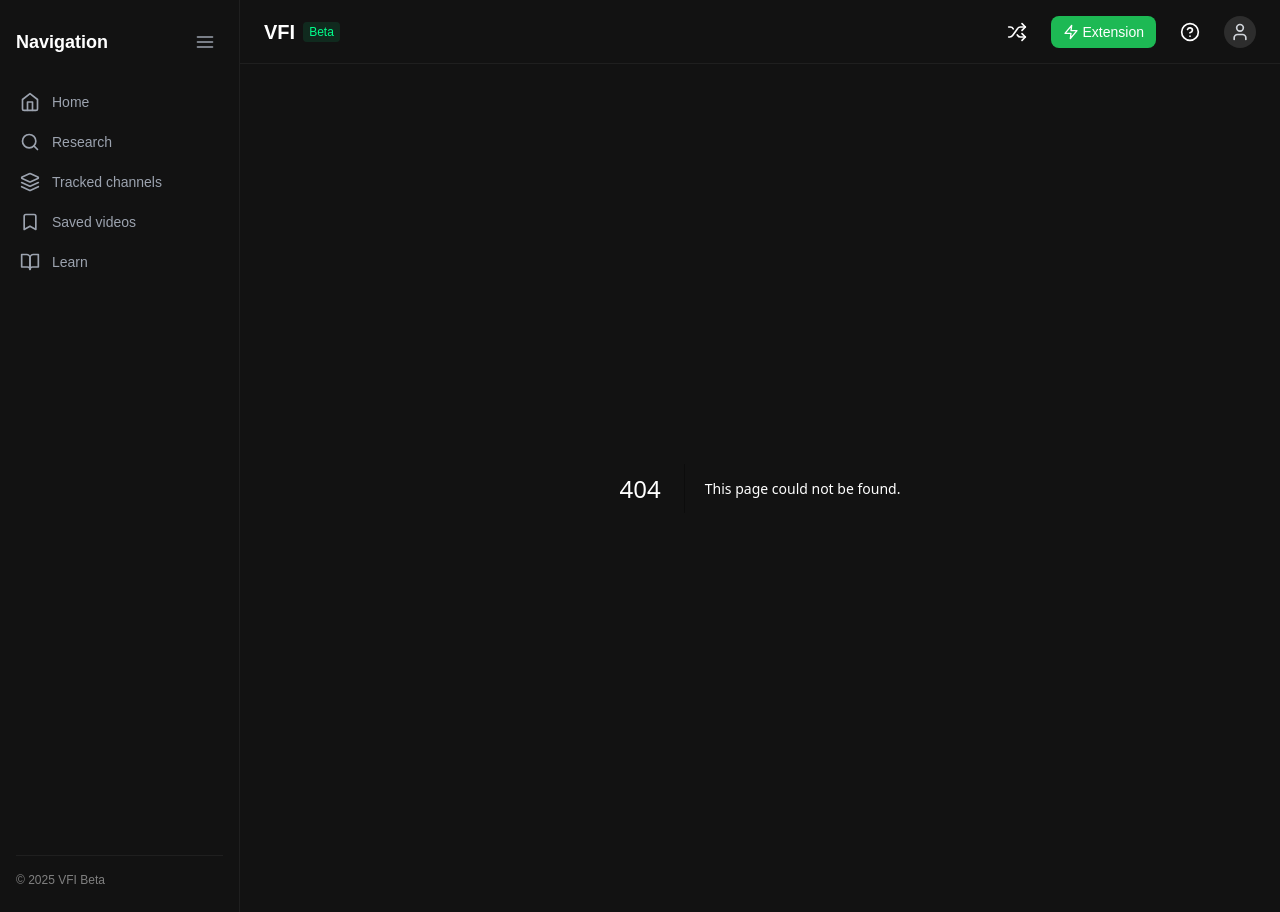
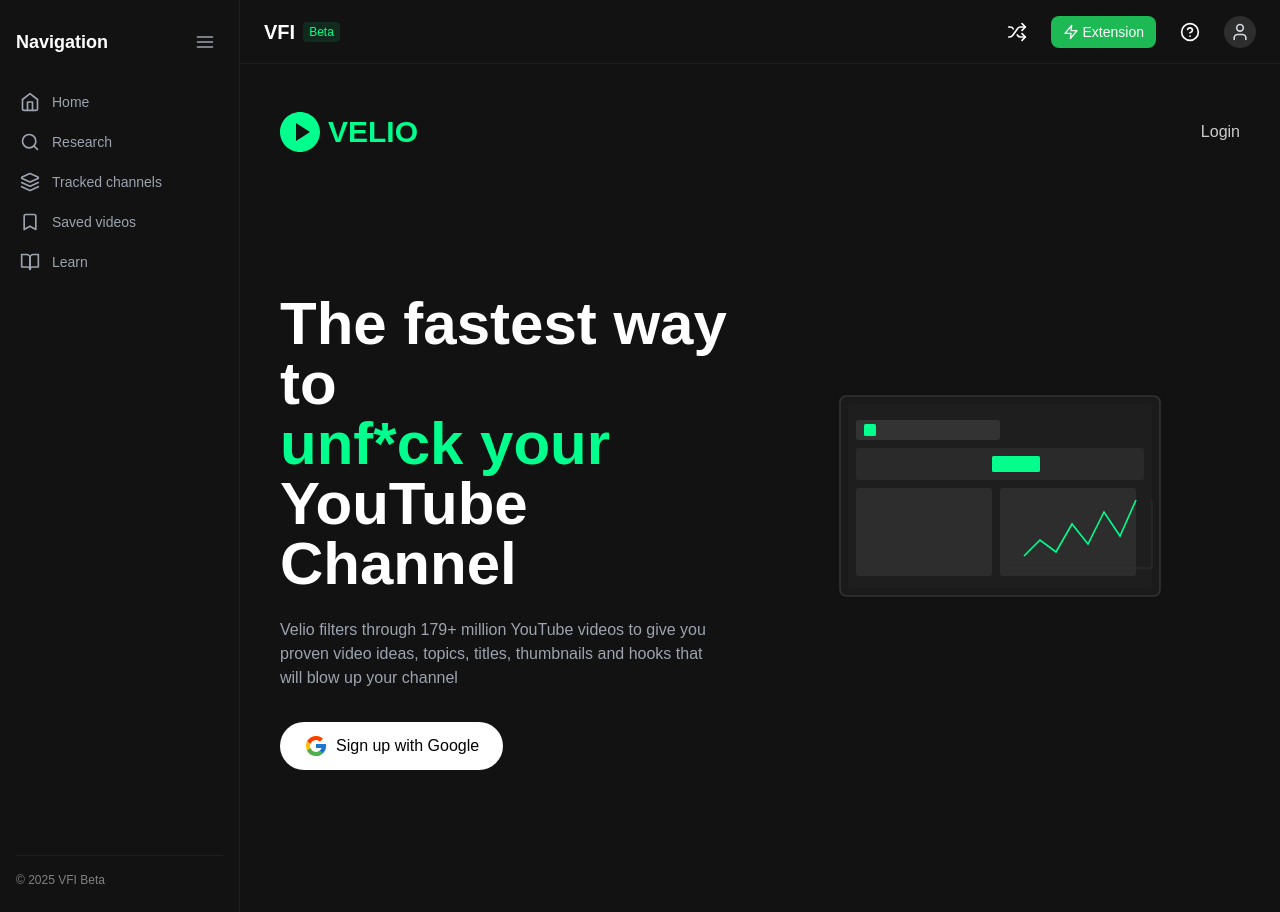
Before and after one commit to Rsilva305/vfi-view-stats, a Next.js app: page /landing in a window 1280 px wide. Before the commit this address had no page. Built offline with nearby package versions, Linux system fonts and the light colour scheme.

Commit message:
Add landing page and login page in auth group

```diff
--- /dev/null
+++ b/src/app/(auth)/landing/page.tsx
@@ -0,0 +1,72 @@
+"use client";
+
+import Image from "next/image";
+import Link from "next/link";
+
+export default function LandingPage() {
+  return (
+    <div className="min-h-screen bg-[#121212] flex flex-col">
+      {/* Header */}
+      <header className="w-full max-w-7xl mx-auto px-4 py-6 flex justify-between items-center">
+        <div className="flex items-center">
+          <div className="text-[#00FF8C] text-3xl font-bold flex items-center">
+            <span className="mr-2">
+              <svg width="40" height="40" viewBox="0 0 40 40" fill="none" xmlns="http://www.w3.org/2000/svg">
+                <path d="M20 0C8.95 0 0 8.95 0 20C0 31.05 8.95 40 20 40C31.05 40 40 31.05 40 20C40 8.95 31.05 0 20 0ZM16 29V11L30 20L16 29Z" fill="#00FF8C"/>
+              </svg>
+            </span>
+            VELIO
+          </div>
+        </div>
+        <Link href="/login" className="text-[#CCC] hover:text-white transition-colors">
+          Login
+        </Link>
+      </header>
+
+      {/* Main Content */}
+      <main className="flex-1 flex">
+        <div className="w-full max-w-7xl mx-auto px-4 py-12 flex flex-col md:flex-row items-center">
+          {/* Left Content - Text */}
+          <div className="w-full md:w-1/2 mb-12 md:mb-0">
+            <h1 className="text-4xl md:text-6xl font-bold mb-6">
+              The fastest way to
+              <span className="block text-[#00FF8C]">unf*ck your</span>
+              <span className="block">YouTube Channel</span>
+            </h1>
+
+            <p className="text-[#9CA3AF] mb-8 max-w-md">
+              Velio filters through 179+ million YouTube videos to give you proven video ideas, topics, titles, thumbnails and hooks that will blow up your channel
+            </p>
+
+            <button
+              className="flex items-center bg-white text-black px-6 py-3 rounded-full font-medium"
+              onClick={() => window.location.href = '/api/auth/google'}
+            >
+              <svg width="24" height="24" viewBox="0 0 24 24" fill="none" xmlns="http://www.w3.org/2000/svg" className="mr-2">
+                <path d="M21.8055 10.0415H21V10H12V14H17.6515C16.827 16.3285 14.6115 18 12 18C8.6865 18 6 15.3135 6 12C6 8.6865 8.6865 6 12 6C13.5295 6 14.921 6.577 15.9805 7.5195L18.809 4.691C17.023 3.0265 14.634 2 12 2C6.4775 2 2 6.4775 2 12C2 17.5225 6.4775 22 12 22C17.5225 22 22 17.5225 22 12C22 11.3295 21.931 10.675 21.8055 10.0415Z" fill="#FFC107"/>
+                <path d="M3.15302 7.3455L6.43851 9.755C7.32752 7.554 9.48052 6 12 6C13.5295 6 14.921 6.577 15.9805 7.5195L18.809 4.691C17.023 3.0265 14.634 2 12 2C8.15902 2 4.82802 4.1685 3.15302 7.3455Z" fill="#FF3D00"/>
+                <path d="M12 22C14.583 22 16.93 21.0115 18.7045 19.404L15.6095 16.785C14.5718 17.5742 13.3037 18.001 12 18C9.39903 18 7.19053 16.3415 6.35853 14.027L3.09753 16.5395C4.75253 19.778 8.11353 22 12 22Z" fill="#4CAF50"/>
+                <path d="M21.8055 10.0415H21V10H12V14H17.6515C17.2571 15.1082 16.5467 16.0766 15.608 16.7855L15.6095 16.7845L18.7045 19.4035C18.4855 19.6025 22 17 22 12C22 11.3295 21.931 10.675 21.8055 10.0415Z" fill="#1976D2"/>
+              </svg>
+              Sign up with Google
+            </button>
+          </div>
+
+          {/* Right Content - Image */}
+          <div className="w-full md:w-1/2 flex justify-center">
+            <div className="relative w-full max-w-lg">
+              <Image
+                src="/landing-mockup.svg"
+                alt="Velio App Interface"
+                width={600}
+                height={400}
+                className="object-contain"
+                priority
+              />
+            </div>
+          </div>
+        </div>
+      </main>
+    </div>
+  );
+}
--- /dev/null
+++ b/src/app/(auth)/layout.tsx
@@ -0,0 +1,18 @@
+import { Inter } from "next/font/google";
+
+const inter = Inter({
+  subsets: ["latin"],
+  variable: "--font-inter",
+});
+
+export default function AuthLayout({
+  children,
+}: Readonly<{
+  children: React.ReactNode;
+}>): JSX.Element {
+  return (
+    <div className={`${inter.variable} min-h-screen bg-[#121212] text-white`}>
+      {children}
+    </div>
+  );
+}
--- /dev/null
+++ b/src/app/(auth)/login/page.tsx
@@ -0,0 +1,47 @@
+"use client";
+
+import Link from "next/link";
+
+export default function LoginPage() {
+  return (
+    <div className="min-h-screen bg-[#121212] flex flex-col items-center justify-center p-4">
+      <div className="w-full max-w-md bg-[#1E1E1E] p-8 rounded-lg shadow-lg">
+        <div className="text-center mb-8">
+          <Link href="/landing" className="inline-block">
+            <div className="text-[#00FF8C] text-2xl font-bold flex items-center justify-center">
+              <span className="mr-2">
+                <svg width="32" height="32" viewBox="0 0 40 40" fill="none" xmlns="http://www.w3.org/2000/svg">
+                  <path d="M20 0C8.95 0 0 8.95 0 20C0 31.05 8.95 40 20 40C31.05 40 40 31.05 40 20C40 8.95 31.05 0 20 0ZM16 29V11L30 20L16 29Z" fill="#00FF8C"/>
+                </svg>
+              </span>
+              VELIO
+            </div>
+          </Link>
+          <h2 className="text-xl text-white mt-4">Sign in to your account</h2>
+        </div>
+
+        <button
+          className="w-full flex items-center justify-center bg-white text-black p-3 rounded-lg font-medium mb-4"
+          onClick={() => window.location.href = '/api/auth/google'}
+        >
+          <svg width="20" height="20" viewBox="0 0 24 24" fill="none" xmlns="http://www.w3.org/2000/svg" className="mr-2">
+            <path d="M21.8055 10.0415H21V10H12V14H17.6515C16.827 16.3285 14.6115 18 12 18C8.6865 18 6 15.3135 6 12C6 8.6865 8.6865 6 12 6C13.5295 6 14.921 6.577 15.9805 7.5195L18.809 4.691C17.023 3.0265 14.634 2 12 2C6.4775 2 2 6.4775 2 12C2 17.5225 6.4775 22 12 22C17.5225 22 22 17.5225 22 12C22 11.3295 21.931 10.675 21.8055 10.0415Z" fill="#FFC107"/>
+            <path d="M3.15302 7.3455L6.43851 9.755C7.32752 7.554 9.48052 6 12 6C13.5295 6 14.921 6.577 15.9805 7.5195L18.809 4.691C17.023 3.0265 14.634 2 12 2C8.15902 2 4.82802 4.1685 3.15302 7.3455Z" fill="#FF3D00"/>
+            <path d="M12 22C14.583 22 16.93 21.0115 18.7045 19.404L15.6095 16.785C14.5718 17.5742 13.3037 18.001 12 18C9.39903 18 7.19053 16.3415 6.35853 14.027L3.09753 16.5395C4.75253 19.778 8.11353 22 12 22Z" fill="#4CAF50"/>
+            <path d="M21.8055 10.0415H21V10H12V14H17.6515C17.2571 15.1082 16.5467 16.0766 15.608 16.7855L15.6095 16.7845L18.7045 19.4035C18.4855 19.6025 22 17 22 12C22 11.3295 21.931 10.675 21.8055 10.0415Z" fill="#1976D2"/>
+          </svg>
+          Continue with Google
+        </button>
+
+        <div className="text-center mt-8">
+          <p className="text-[#9CA3AF] text-sm">
+            Don't have an account?{" "}
+            <Link href="/landing" className="text-[#00FF8C] hover:underline">
+              Sign up
+            </Link>
+          </p>
+        </div>
+      </div>
+    </div>
+  );
+}
--- a/src/app/page.tsx
+++ b/src/app/page.tsx
@@ -1,45 +1,16 @@
 "use client";
 
-import Link from "next/link";
-import { ArrowRight } from "lucide-react";
+import { useEffect } from "react";
+import { useRouter } from "next/navigation";
 
 export default function Home(): JSX.Element {
-  return (
-    <div className="w-full max-w-[1200px] mx-auto">
-      <div className="flex flex-col items-center justify-center py-12">
-        <h1 className="text-3xl font-bold text-white mb-4">Welcome to Velio</h1>
-        <p className="text-gray-400 text-center max-w-2xl mb-8">
-          Your personalized video discovery platform. Explore recommended content, track channels, and save videos for later.
-        </p>
+  const router = useRouter();
 
-        <div className="grid grid-cols-1 md:grid-cols-2 gap-6 w-full max-w-3xl">
-          <Link
-            href="/research"
-            className="bg-[#2D2D2D] hover:bg-[#3D3D3D] p-6 rounded-lg transition-colors group"
-          >
-            <div className="flex items-center justify-between mb-3">
-              <h2 className="text-xl font-semibold text-white">Recommended Videos</h2>
-              <ArrowRight className="text-[#00FF8C] opacity-0 group-hover:opacity-100 transition-opacity" size={20} />
-            </div>
-            <p className="text-gray-400 text-sm">
-              Browse through our curated collection of recommended videos based on popular topics.
-            </p>
-          </Link>
+  useEffect(() => {
+    // Redirect to the landing page in the auth group
+    router.push("/landing");
+  }, [router]);
 
-          <Link
-            href="/tracked-channels"
-            className="bg-[#2D2D2D] hover:bg-[#3D3D3D] p-6 rounded-lg transition-colors group"
-          >
-            <div className="flex items-center justify-between mb-3">
-              <h2 className="text-xl font-semibold text-white">Tracked Channels</h2>
-              <ArrowRight className="text-[#00FF8C] opacity-0 group-hover:opacity-100 transition-opacity" size={20} />
-            </div>
-            <p className="text-gray-400 text-sm">
-              View and manage your tracked channels for easy access to their content.
-            </p>
-          </Link>
-        </div>
-      </div>
-    </div>
-  );
+  // This is just a fallback, it won't be shown because of the redirect
+  return <div className="h-screen bg-[#121212]"></div>;
 }
```
Also changed, not shown: public/landing-mockup.svg (added).
